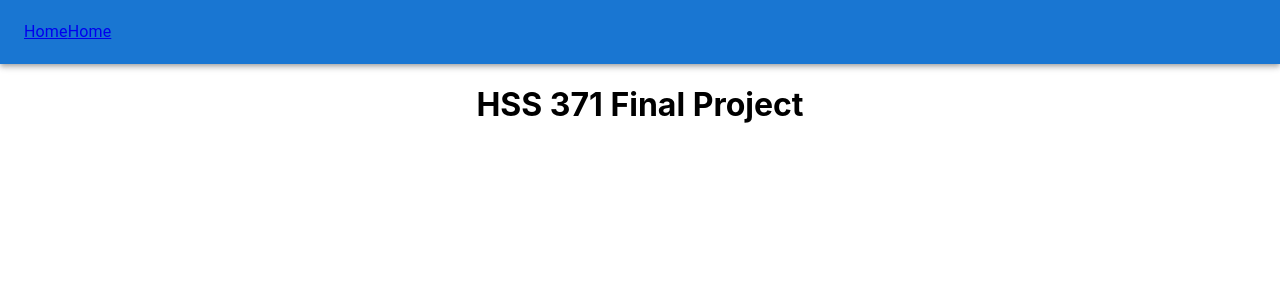
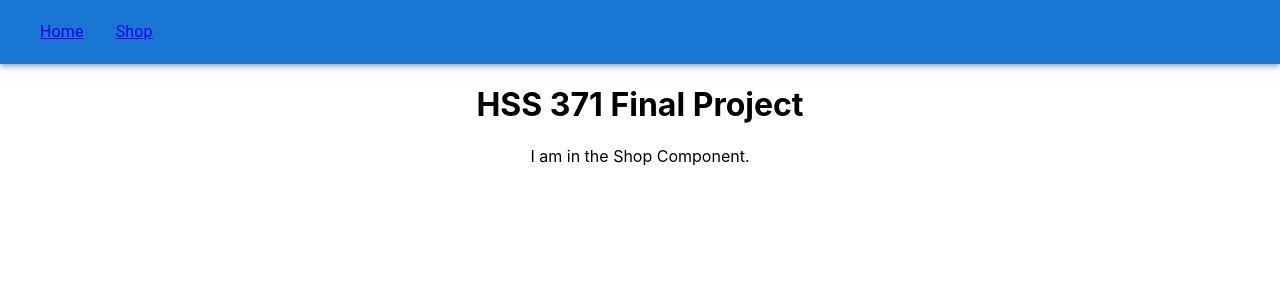
Before and after one commit to jkronyak/hss-371-final, a React (Create React App) app in the folder app/: page /shop in a window 1280 px wide. Shown: the top 300 px of the page. Built offline with nearby package versions, Linux system fonts and the light colour scheme.

Commit message:
Shop Component skeleton

```diff
--- a/app/src/App.js
+++ b/app/src/App.js
@@ -7,6 +7,7 @@ import {
 
 
 import Home from './components/Home';
+import Shop from './components/Shop';
 
 function App() {
   return (
@@ -16,16 +17,16 @@ function App() {
           <Typography
             href="/"
             component="a"
-            sx={{}}
+            sx={{ m: 2}}
           >
               Home
           </Typography>
           <Typography
-            href="/store"
+            href="/shop"
             component="a"
-            sx={{}}
+            sx={{ m: 2}}
           >
-              Home
+              Shop
           </Typography>
         </Toolbar>
       </AppBar>
@@ -37,7 +38,7 @@ function App() {
             Each Route is associated with a Component.
           */}
           <Route path='/' element={<Home/>}></Route>
-          <Route path='/store' element={<Home/>}></Route>
+          <Route path='/shop' element={<Shop/>}></Route>
         </Routes>
       </Router>
     </div>
--- /dev/null
+++ b/app/src/components/Shop.js
@@ -0,0 +1,9 @@
+import React from 'react';
+
+const Shop = () => {
+
+    return(
+        <p>I am in the Shop Component.</p>
+    )
+}
+export default Shop;
```
